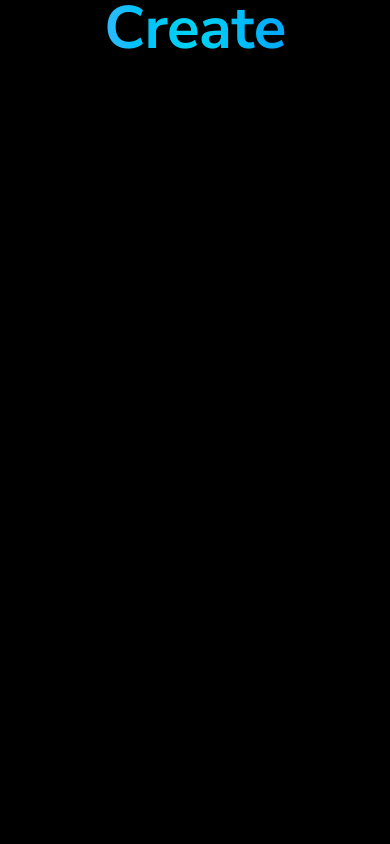
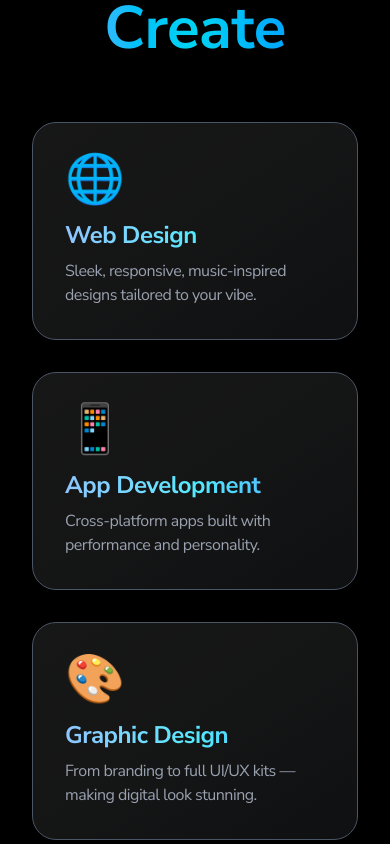
Before and after one commit to Dejnyyy/DejnyO, a Next.js app: page / in a window 390 px wide. Shown: the part 1780-2624 px from the top of the page. Built offline with nearby package versions, Linux system fonts and the light colour scheme.

Commit message:
responsive on phones

```diff
--- a/src/pages/index.tsx
+++ b/src/pages/index.tsx
@@ -41,11 +41,24 @@ export default function Home() {
       gsap.fromTo(heroRef.current, { opacity: 0, y: 40 }, { opacity: 1, y: 0, duration: 1.2 });
     }
   }, []);
-
-  // Services Section Animation
   useEffect(() => {
     if (!containerRef.current) return;
 
+    const isMobile = window.innerWidth <= 768; // Mobile if screen is smaller than 768px
+
+    if (isMobile) {
+      // 💥 No animations on mobile, cards are just static
+      cardRefs.current.forEach((card) => {
+        if (card) {
+          gsap.set(card, {
+            opacity: 1,
+            y: 0,
+            rotate: 0,
+          });
+        }
+      });
+    } else {
+      // 🖥️ Desktop animation
       const tl = gsap.timeline({
         scrollTrigger: {
           trigger: containerRef.current,
@@ -79,6 +92,7 @@ export default function Home() {
       return () => {
         tl.kill();
       };
+    }
   }, []);
 
   // Parallax for DejnyO background text
@@ -211,14 +225,14 @@ export default function Home() {
           </motion.div>
         </div>
       </section>
-
-      {/* Services Section */}
       <section ref={containerRef} className="relative py-36 bg-black overflow-hidden">
   <div className="max-w-7xl mx-auto px-8 flex flex-col items-center gap-12 relative">
     <h2 className="text-6xl font-extrabold text-center mb-4 text-transparent bg-clip-text bg-gradient-to-r from-blue-400 via-cyan-400 to-blue-500">
       What We Create
     </h2>
-          <div className="relative w-full h-[400px]">
+
+    {/* Desktop Layout */}
+    <div className="relative w-full h-[400px] hidden md:block">
       {services.map((service, index) => (
         <div
           key={index}
@@ -237,8 +251,25 @@ export default function Home() {
         </div>
       ))}
     </div>
+
+    {/* Mobile Layout */}
+    <div className="grid grid-cols-1 gap-8 md:hidden">
+      {services.map((service, index) => (
+        <div
+          key={index}
+          className="group bg-gradient-to-br from-gray-200/10 via-gray-300/10 to-gray-400/10 border border-gray-600 hover:border-blue-400 backdrop-blur-md rounded-3xl p-8 w-full shadow-md hover:scale-105 transition-all duration-500"
+        >
+          <div className="text-5xl mb-4">{service.icon}</div>
+          <h3 className="text-2xl font-bold mb-2 text-transparent bg-clip-text bg-gradient-to-r from-blue-300 via-cyan-300 to-blue-400 group-hover:-translate-y-1 transition-transform duration-300">
+            {service.title}
+          </h3>
+          <p className="text-gray-400">{service.description}</p>
+        </div>
+      ))}
+    </div>
   </div>
 </section>
+
 
 
 {/* Offer Section - Updated Pricing Models */}
```
Lines whose indentation alone changed are shown as unchanged.
